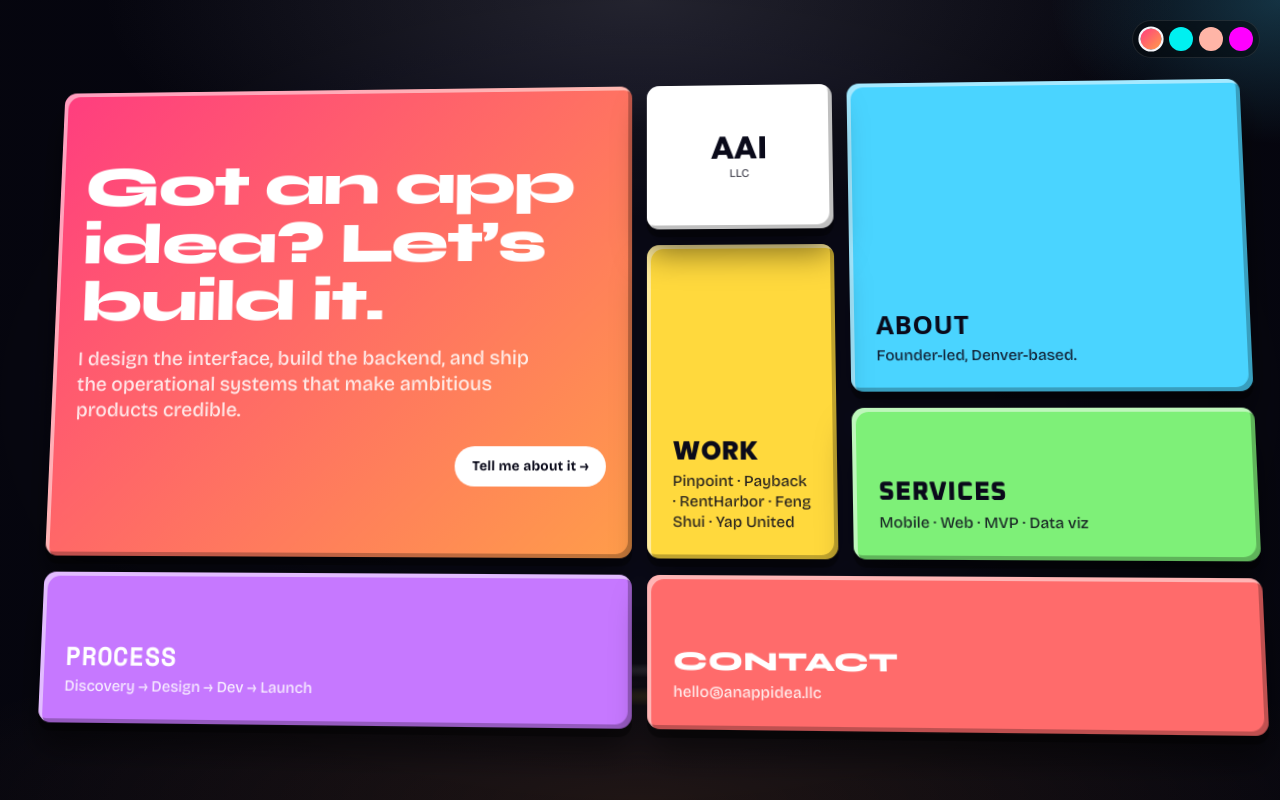
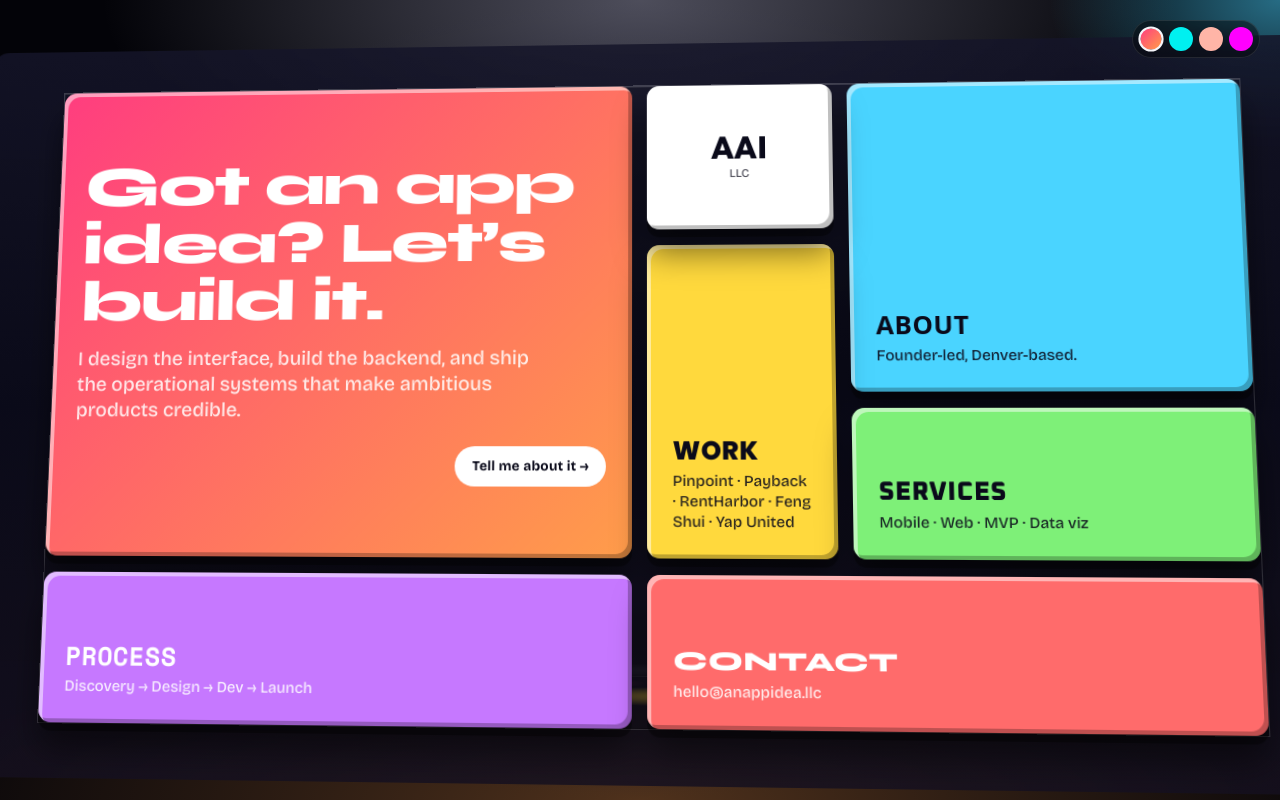
Before and after one commit to demaceo/anappideallc, a React (Vite) app: page / in a window 1280 px wide. Built offline with nearby package versions, Linux system fonts and the light colour scheme; a web font is replaced by a local one.

Commit message:
feat(tetris-grid): enhance playfield and back wall for improved glass cube effect

```diff
--- a/src/components/TetrisGrid/TetrisGrid.module.css
+++ b/src/components/TetrisGrid/TetrisGrid.module.css
@@ -25,14 +25,16 @@
     var(--bg);
 }
 
-/* The playfield is the invisible 3D transform host. Its chrome (background,
-   border, shadows, padding) was removed so the blocks read as suspended
-   inside the cube rather than sitting in a tray.
+/* The playfield is the 3D transform host AND defines the cube's near face.
+   The original chunky chrome (tray bg, border, drop shadow) was removed in
+   favor of a 1px gradient rim — picks out the cube's front edges as glass
+   refraction, not as a tray.
 
    IMPORTANT: nothing here may create a stacking context (no backdrop-filter,
    no mix-blend-mode, no filter). Those properties prevent
    transform-style: preserve-3d from applying, which flattens the blocks
-   inside the playfield and kills the per-block hover lift. */
+   inside the playfield and kills the per-block hover lift. box-shadow is
+   safe — it doesn't create a stacking context. */
 .playfield {
   position: relative;
   width: 100%;
@@ -42,6 +44,30 @@
   /* Defaults if useGridParallax hasn't set these (e.g. SSR, reduced motion). */
   --parallax-x: 0deg;
   --parallax-y: 0deg;
+  /* Glass edge light — the front-face rectangle of the cube. The outer ring
+     is the rim catching light; the inset top/bottom add a subtle highlight
+     and shadow that read as refraction at the front edges. */
+  box-shadow:
+    0 0 0 1px var(--cube-edge-light),
+    inset 0 1px 0 var(--cube-edge-light),
+    inset 0 -1px 0 rgba(0, 0, 0, 0.25);
+}
+
+/* The back wall — receded plane behind the blocks. Lives inside .playfield
+   so it inherits the parallax tilt and feels like part of the same cube.
+   translateZ(-300px) pushes it deep behind the blocks (which sit at +15 to
+   +60). The gradient gives it depth (slight darker at top/bottom, vague
+   horizon mid-height) without competing with the blocks for attention.
+   Hidden below desktop and under reduced-motion. */
+.backWall {
+  position: absolute;
+  inset: 0;
+  pointer-events: none;
+  display: none; /* Default hidden — only desktop turns it on. */
+  transform: translateZ(-300px) scale(1.4);
+  transform-origin: 50% 50%;
+  background: var(--cube-back-wall);
+  border-radius: clamp(8px, 1.2vw, 16px);
 }
 
 /* The glass floor — a child of .playfield (preserve-3d), rotated 90deg to
@@ -58,31 +84,31 @@
   bottom: 0;
   height: 60%;
   pointer-events: none;
-  opacity: 0.35;
+  opacity: 0.7;
   display: none; /* Default hidden — only desktop turns it on. */
   transform: rotateX(90deg) translateZ(-1px);
   transform-origin: bottom center;
   background:
     radial-gradient(ellipse 35% 25% at 25% 35%,
-      color-mix(in srgb, var(--c-hero-bloom) 60%, transparent) 0%,
+      color-mix(in srgb, var(--c-hero-bloom) 85%, transparent) 0%,
       transparent 70%),
     radial-gradient(ellipse 30% 20% at 58% 12%,
-      color-mix(in srgb, var(--c-brand-bloom) 60%, transparent) 0%,
+      color-mix(in srgb, var(--c-brand-bloom) 85%, transparent) 0%,
       transparent 70%),
     radial-gradient(ellipse 30% 22% at 83% 30%,
-      color-mix(in srgb, var(--c-about-bloom) 60%, transparent) 0%,
+      color-mix(in srgb, var(--c-about-bloom) 85%, transparent) 0%,
       transparent 70%),
     radial-gradient(ellipse 28% 22% at 58% 55%,
-      color-mix(in srgb, var(--c-work-bloom) 60%, transparent) 0%,
+      color-mix(in srgb, var(--c-work-bloom) 85%, transparent) 0%,
       transparent 70%),
     radial-gradient(ellipse 30% 22% at 83% 60%,
-      color-mix(in srgb, var(--c-services-bloom) 60%, transparent) 0%,
+      color-mix(in srgb, var(--c-services-bloom) 85%, transparent) 0%,
       transparent 70%),
     radial-gradient(ellipse 35% 22% at 25% 88%,
-      color-mix(in srgb, var(--c-process-bloom) 60%, transparent) 0%,
+      color-mix(in srgb, var(--c-process-bloom) 85%, transparent) 0%,
       transparent 70%),
     radial-gradient(ellipse 35% 22% at 75% 88%,
-      color-mix(in srgb, var(--c-contact-bloom) 60%, transparent) 0%,
+      color-mix(in srgb, var(--c-contact-bloom) 85%, transparent) 0%,
       transparent 70%);
 }
 
@@ -136,15 +162,18 @@
       'hero hero hero work  services services'
       'process process process contact contact contact';
   }
-  .floor {
+  .floor,
+  .backWall {
     display: block;
   }
 }
 
-/* Reduced-motion users get a flat, untilted scene with no parallax response
-   and no floor (the floor's effect comes from the parallax tilt). */
+/* Reduced-motion users get a flat, untilted scene with no parallax response,
+   no floor, and no back wall (the cube's depth illusion comes from parallax;
+   without it, the back wall would just float as a flat dark rectangle). */
 @media (prefers-reduced-motion: reduce) {
   .viewport { perspective: none; }
   .playfield { transform: none !important; transition: none !important; }
-  .floor { display: none !important; }
+  .floor,
+  .backWall { display: none !important; }
 }
--- a/src/components/TetrisGrid/TetrisGrid.tsx
+++ b/src/components/TetrisGrid/TetrisGrid.tsx
@@ -80,6 +80,7 @@ export function TetrisGrid() {
   return (
     <div className={styles.viewport}>
       <div ref={playfieldRef} className={styles.playfield}>
+        <div className={styles.backWall} data-back-wall aria-hidden="true" />
         <div className={styles.floor} data-floor aria-hidden="true" />
         <div className={styles.grid} data-grid>
           {BLOCKS.map((b, i) => (
--- a/src/styles/tokens.css
+++ b/src/styles/tokens.css
@@ -35,11 +35,21 @@
   --c-process-bloom:  #c678ff;
   --c-contact-bloom:  #ff6b6b;
 
-  /* Glass cube — viewport atmospheric tints. */
-  --cube-ceiling:    rgba(168, 168, 192, 0.18);
-  --cube-floor-glow: rgba(255, 157, 74, 0.10);
-  --cube-caustic:    rgba(74, 212, 255, 0.22);
-  --cube-vignette:   rgba(0, 0, 0, 0.45);
+  /* Glass cube — viewport atmospheric tints (Approach B intensities). */
+  --cube-ceiling:    rgba(168, 168, 192, 0.45);
+  --cube-floor-glow: rgba(255, 157, 74, 0.30);
+  --cube-caustic:    rgba(74, 212, 255, 0.50);
+  --cube-vignette:   rgba(0, 0, 0, 0.70);
+
+  /* Glass cube — front-face edge light (rim catching light at the cube's
+     near edges) and back-wall tint (the receding far face of the cube). */
+  --cube-edge-light: rgba(255, 255, 255, 0.18);
+  --cube-back-wall: linear-gradient(
+    to bottom,
+    rgba(20, 20, 40, 0.85) 0%,
+    rgba(10, 10, 26, 0.92) 50%,
+    rgba(20, 15, 30, 0.85) 100%
+  );
 
   --bevel-light: rgba(255, 255, 255, 0.5);
   --bevel-dark: rgba(0, 0, 0, 0.25);
@@ -81,11 +91,20 @@
   --c-process-bloom:  #f0a000;
   --c-contact-bloom:  #f00000;
 
-  /* Glass cube — viewport atmospheric tints. */
-  --cube-ceiling:    rgba(136, 136, 136, 0.14);
-  --cube-floor-glow: rgba(0, 240, 240, 0.08);
-  --cube-caustic:    rgba(0, 240, 240, 0.20);
-  --cube-vignette:   rgba(0, 0, 0, 0.45);
+  /* Glass cube — viewport atmospheric tints (Approach B intensities). */
+  --cube-ceiling:    rgba(180, 180, 180, 0.35);
+  --cube-floor-glow: rgba(0, 240, 240, 0.22);
+  --cube-caustic:    rgba(0, 240, 240, 0.45);
+  --cube-vignette:   rgba(0, 0, 0, 0.75);
+
+  /* Glass cube — edge light + back-wall tint. */
+  --cube-edge-light: rgba(0, 240, 240, 0.20);
+  --cube-back-wall: linear-gradient(
+    to bottom,
+    rgba(15, 15, 15, 0.92) 0%,
+    rgba(0, 0, 0, 0.95) 50%,
+    rgba(15, 15, 15, 0.92) 100%
+  );
 
   --bevel-light: rgba(255, 255, 255, 0.55);
   --bevel-dark: rgba(0, 0, 0, 0.45);
@@ -128,12 +147,23 @@
   --c-process-bloom:  #d8b9ff;
   --c-contact-bloom:  #ffc9c9;
 
-  /* Glass cube — viewport atmospheric tints. Pastel uses gentler vignette
-     since the bg is cream and aggressive darkening would muddy the palette. */
-  --cube-ceiling:    rgba(255, 255, 255, 0.30);
-  --cube-floor-glow: rgba(255, 181, 167, 0.14);
-  --cube-caustic:    rgba(255, 181, 167, 0.18);
-  --cube-vignette:   rgba(42, 42, 42, 0.20);
+  /* Glass cube — viewport atmospheric tints (Approach B intensities).
+     Pastel uses gentler vignette since the bg is cream and aggressive
+     darkening would muddy the palette — but bumped on every other axis. */
+  --cube-ceiling:    rgba(255, 255, 255, 0.55);
+  --cube-floor-glow: rgba(255, 181, 167, 0.35);
+  --cube-caustic:    rgba(255, 181, 167, 0.40);
+  --cube-vignette:   rgba(42, 42, 42, 0.30);
+
+  /* Glass cube — edge light + back-wall tint. Light theme uses a soft
+     cream backdrop instead of a dark wall. */
+  --cube-edge-light: rgba(80, 60, 70, 0.18);
+  --cube-back-wall: linear-gradient(
+    to bottom,
+    rgba(255, 240, 230, 0.90) 0%,
+    rgba(248, 237, 235, 0.92) 50%,
+    rgba(245, 220, 215, 0.90) 100%
+  );
 
   --bevel-light: rgba(255, 255, 255, 0.7);
   --bevel-dark: rgba(0, 0, 0, 0.12);
@@ -177,11 +207,21 @@
   --c-process-bloom:  #ff00ff;
   --c-contact-bloom:  #ff0066;
 
-  /* Glass cube — viewport atmospheric tints. */
-  --cube-ceiling:    rgba(255, 0, 255, 0.16);
-  --cube-floor-glow: rgba(255, 0, 255, 0.12);
-  --cube-caustic:    rgba(0, 255, 255, 0.26);
-  --cube-vignette:   rgba(0, 0, 0, 0.50);
+  /* Glass cube — viewport atmospheric tints (Approach B intensities). */
+  --cube-ceiling:    rgba(255, 0, 255, 0.40);
+  --cube-floor-glow: rgba(255, 0, 255, 0.32);
+  --cube-caustic:    rgba(0, 255, 255, 0.55);
+  --cube-vignette:   rgba(0, 0, 0, 0.78);
+
+  /* Glass cube — edge light + back-wall tint. Neon uses cyan edges and a
+     deep violet back wall to match the theme's vibe. */
+  --cube-edge-light: rgba(0, 255, 255, 0.30);
+  --cube-back-wall: linear-gradient(
+    to bottom,
+    rgba(15, 0, 30, 0.92) 0%,
+    rgba(10, 0, 24, 0.95) 50%,
+    rgba(20, 0, 35, 0.92) 100%
+  );
 
   --bevel-light: transparent;
   --bevel-dark: transparent;
```
